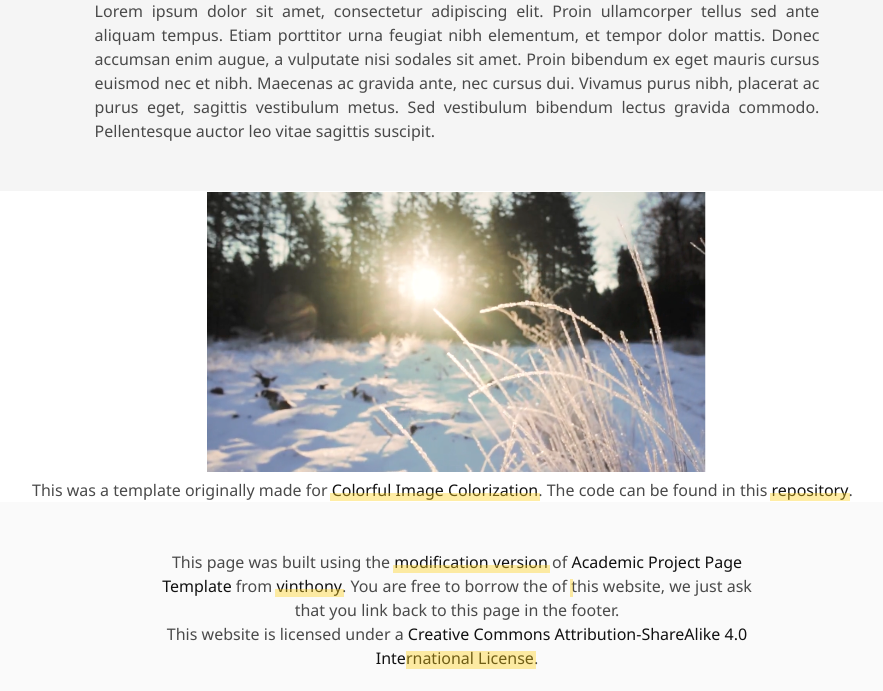
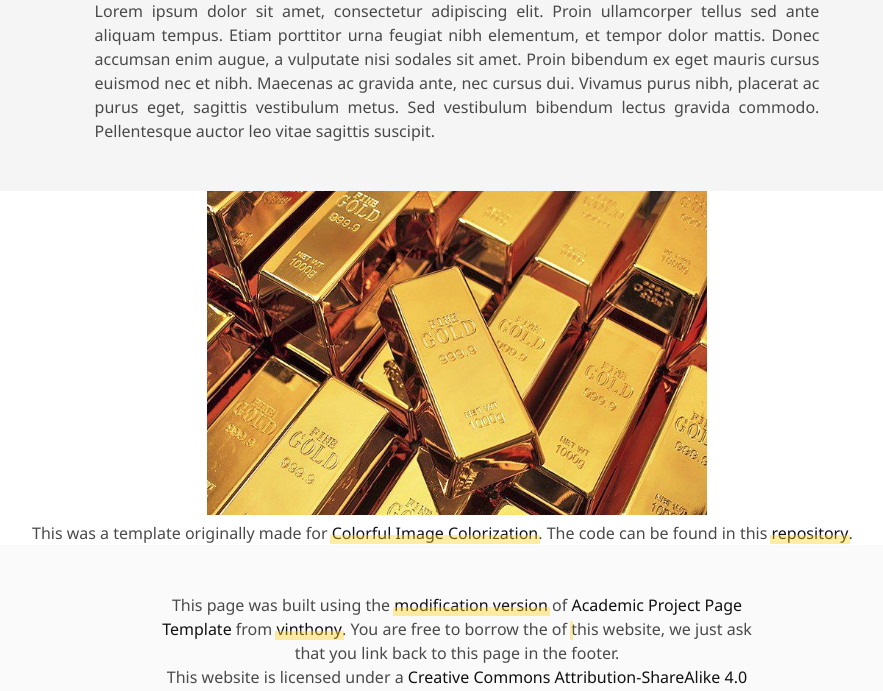
Before and after one commit to Battlewinner1234/MC, a plain HTML site: page index.html in a window 1280 px wide. Shown: the part 663-1354 px from the top of the page, without its empty margins (183-1066 px from the left). Drawn offline with nearby package versions, Linux system fonts and the light colour scheme; some packages are replaced by stand-ins of ours; some icons are missing; a web font is replaced by a local one.

Commit message:
image addition

```diff
--- a/index.html
+++ b/index.html
@@ -180,7 +180,7 @@
 		<tr>
 			<td width=260px>
 				<center>
-					<img class="round" style="width:500px" src="static/images/carousel5.jpg"/>
+					<img class="round" style="width:500px" src="static/images/gold.jpg"/>
 				</center>
 			</td>
 		</tr>
```
